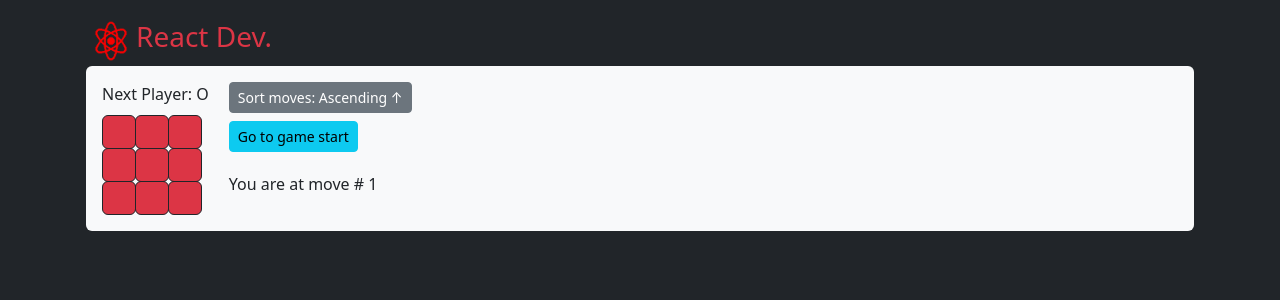
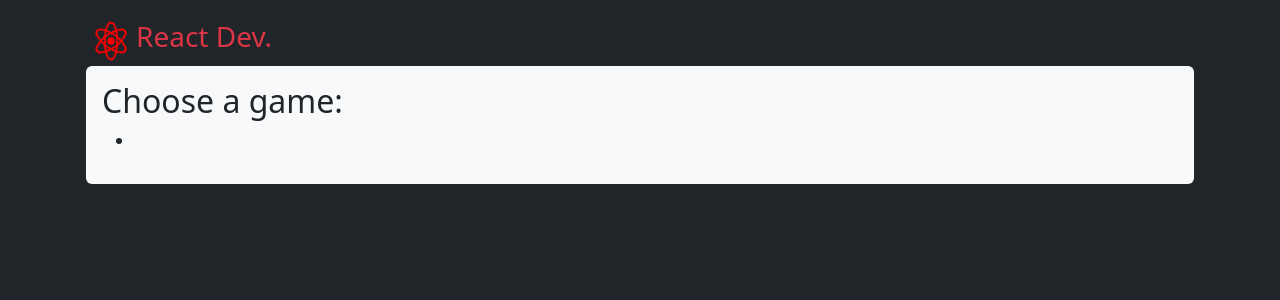
Before and after one commit to raihan-ys/reactzone, a React (Vite) app: page / in a window 1280 px wide. Shown: the top 300 px of the page. Built offline with nearby package versions, Linux system fonts and the light colour scheme.

Commit message:
[IMPROVE] menambah opsi game pada halaman utama

```diff
--- a/components/TicTacToe.tsx
+++ b/components/TicTacToe.tsx
@@ -72,7 +72,7 @@ function Board( {oIsNext, squares, onPlay} ) {
 	);
 }
 
-export default function Game() {
+export default function TicTacToe() {
   // Store moves and square's index
   const [history, setHistory] = useState([
     { squares: Array(9).fill(null),
--- a/src/App.tsx
+++ b/src/App.tsx
@@ -1,9 +1,17 @@
-import Game from '../components/TicTacToe';
+import Alert from '../components/Alert';
+import Button from '../components/Button';
+import ListGroup from '../components/ListGroup';
+import Profile  from '../components/Profile';
+import Quizform from '../components/QuizForm';
+import TicTacToe from '../components/TicTacToe';
 
 function App() {
   return (
     <>
-      <Game />
+      <h2>Choose a game:</h2>
+      <ul>
+        <li></li>
+      </ul>
     </>
   );
 }
```
